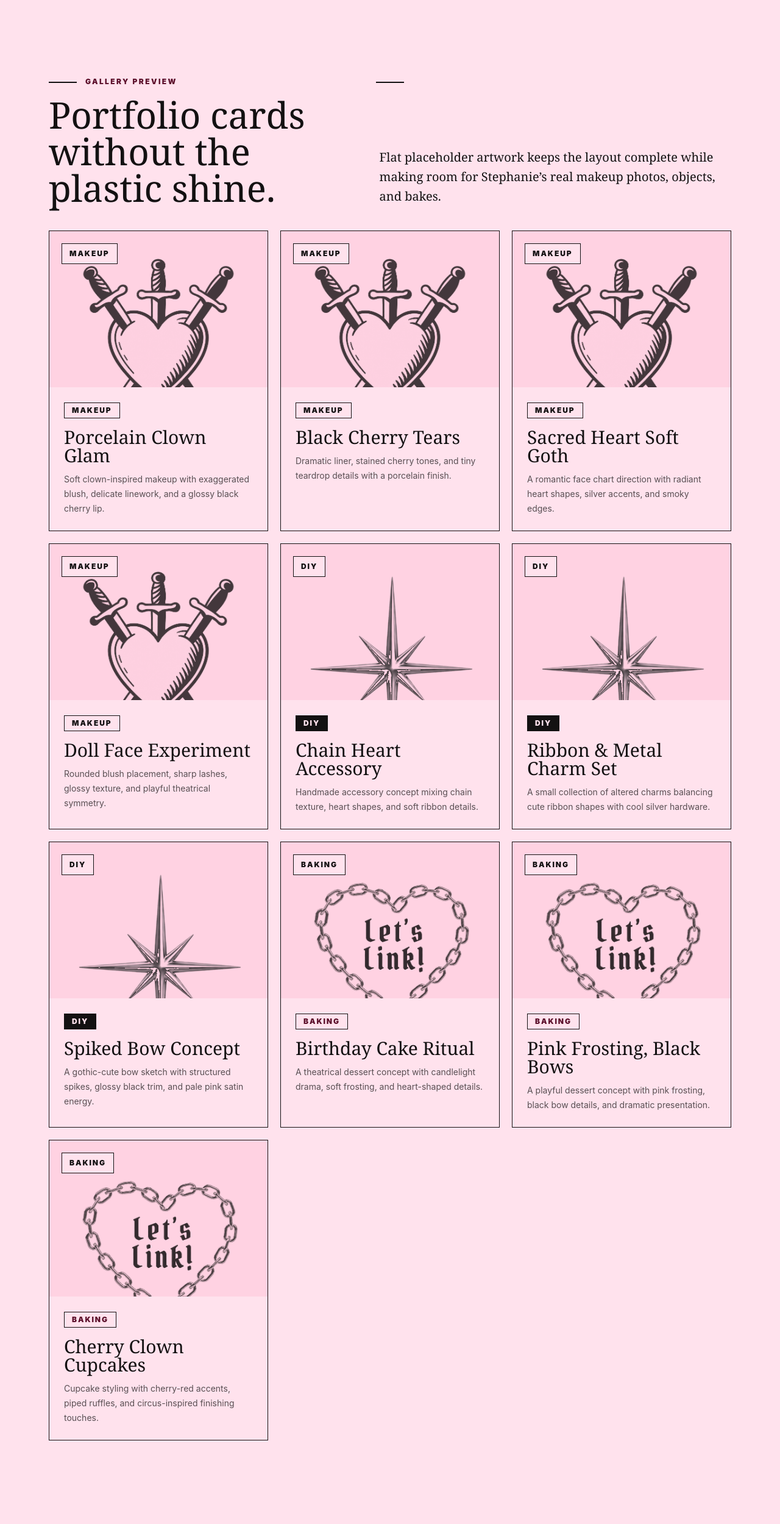
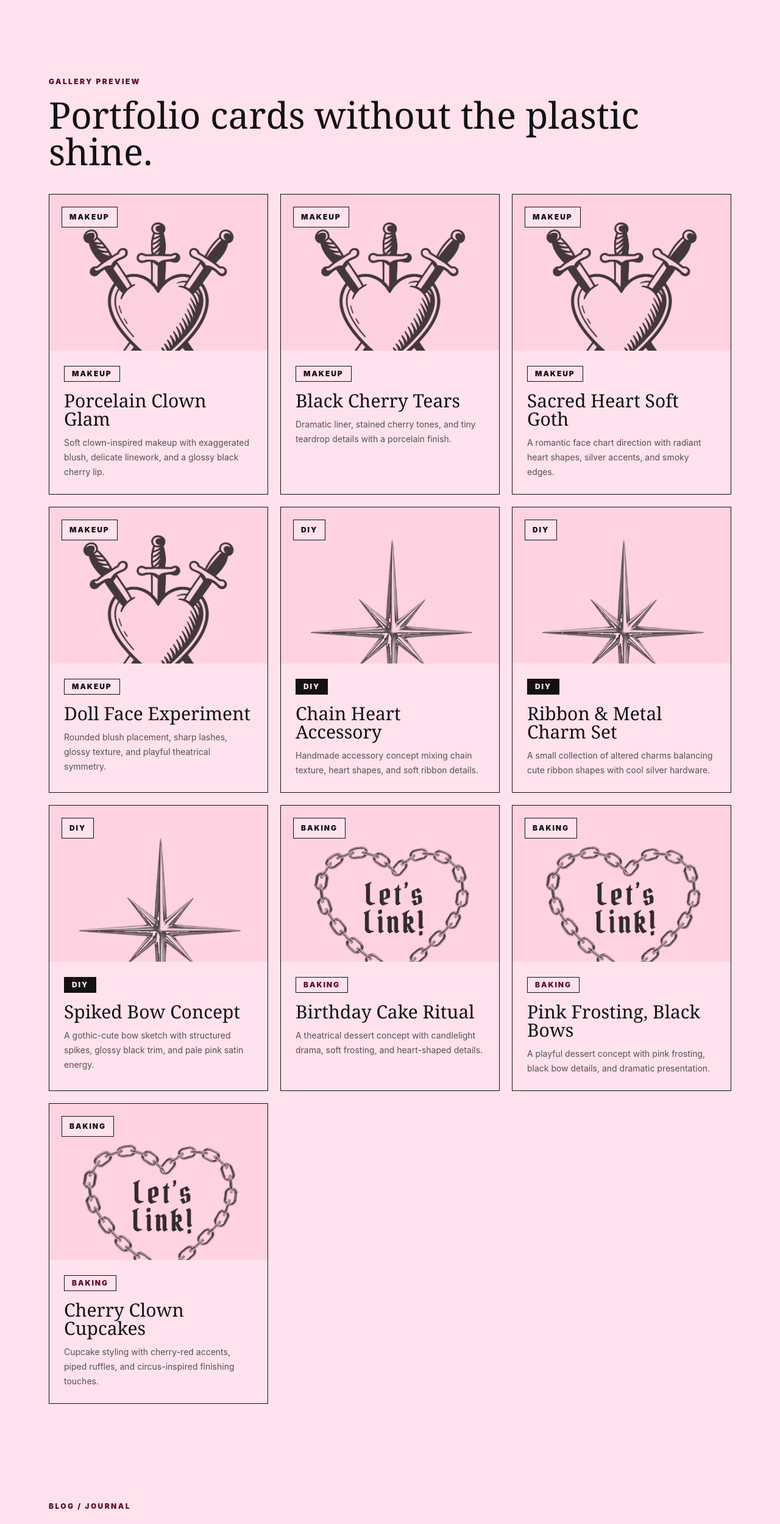
Before and after one commit to cyns21/SP_Portfolio, a Next.js app: page / in a window 1280 px wide. Shown: the part 1220-3719 px from the top of the page at 61% size. Built offline with nearby package versions, Linux system fonts and the light colour scheme; a web font is replaced by a local one.

Commit message:
remove extra text and lines

```diff
--- a/app/globals.css
+++ b/app/globals.css
@@ -38,11 +38,6 @@ body::selection { background: rgb(var(--ink)); color: rgb(var(--powder)); }
 }
 .section-shell { position: relative; z-index: 1; width: min(1120px, calc(100% - 32px)); margin-inline: auto; }
 .brutal-card { border: 1.5px solid rgb(var(--ink)); background: rgb(255 239 246 / 0.9); box-shadow: 3px 3px 0 rgb(var(--ink) / 0.84); backdrop-filter: blur(4px); }
-.chrome-edge { border: 1.5px solid rgb(var(--ink)); background: rgb(var(--powder)); }
-.barbed-divider { position: relative; }
-.barbed-divider::before, .barbed-divider::after { content: ""; position: absolute; top: 50%; width: 46px; height: 1.5px; background: rgb(var(--ink)); }
-.barbed-divider::before { right: calc(100% + 14px); }
-.barbed-divider::after { left: calc(100% + 14px); }
 .asset-art { object-fit: contain; mix-blend-mode: multiply; }
 .gallery-visual { background: rgb(var(--blush)); }
 .focus-ring { outline: 2px solid transparent; outline-offset: 4px; transition: outline-color 180ms ease, outline-offset 180ms ease; }
--- a/components/ContactSection.tsx
+++ b/components/ContactSection.tsx
@@ -20,7 +20,6 @@ export function ContactSection() {
           <div className="text-center lg:text-left"><div className="relative mx-auto mb-6 max-w-64 lg:mx-0"><Image src="/art/letslink.png" alt="Let's link chain heart illustration" width={1254} height={1254} className="asset-art h-auto w-full" /></div><h2 className="font-pirata text-5xl leading-none sm:text-6xl">Contact</h2><p className="mt-5 max-w-xl font-serif text-2xl leading-8 text-ink/78">For creative projects, collaborations, makeup inquiries, or just to say hi.</p></div>
           <div className="grid gap-4">{contactLinks.map(({ label, value, href, Icon }, index) => (<motion.a key={label} href={href} target={href.startsWith("http") ? "_blank" : undefined} rel={href.startsWith("http") ? "noreferrer" : undefined} initial={{ opacity: 0, x: 16 }} whileInView={{ opacity: 1, x: 0 }} viewport={{ once: true }} transition={{ duration: 0.4, delay: index * 0.05 }} whileHover={{ x: 3 }} className="focus-ring group flex items-center gap-4 border border-ink bg-powder p-4 text-ink transition-colors duration-200 hover:bg-white"><span className="grid h-12 w-12 shrink-0 place-items-center bg-ink text-powder"><Icon size={23} /></span><span className="min-w-0"><span className="block text-xs font-black uppercase tracking-[0.18em] text-cherry">{label}</span><span className="block break-words font-serif text-2xl font-semibold leading-tight sm:text-3xl">{value}</span></span></motion.a>))}</div>
         </div>
-        <div className="relative mt-10 border-t border-ink/50 pt-6 text-sm font-black uppercase tracking-[0.16em] text-ink/70">Stephanie Ponce • Makeup • DIY • Baking • {siteContent.handle}</div>
       </div>
     </MotionSection>
   );
--- a/components/GalleryPreview.tsx
+++ b/components/GalleryPreview.tsx
@@ -11,9 +11,8 @@ const artByCategory = { Makeup: "/art/heartwithswords.png", DIY: "/art/stars.png
 export function GalleryPreview() {
   return (
     <MotionSection id="gallery" className="section-shell scroll-mt-24 py-20">
-      <div className="mb-10 grid gap-5 lg:grid-cols-[0.95fr_1.05fr] lg:items-end">
-        <div><p className="barbed-divider ml-[60px] text-xs font-black uppercase tracking-[0.2em] text-cherry">Gallery preview</p><h2 className="mt-4 font-pirata text-5xl leading-none sm:text-6xl">Portfolio cards without the plastic shine.</h2></div>
-        <p className="max-w-2xl font-serif text-xl leading-8 text-ink/74 lg:justify-self-end">Flat placeholder artwork keeps the layout complete while making room for Stephanie’s real makeup photos, objects, and bakes.</p>
+      <div className="mb-10">
+        <p className="text-xs font-black uppercase tracking-[0.2em] text-cherry">Gallery preview</p><h2 className="mt-4 font-pirata text-5xl leading-none sm:text-6xl">Portfolio cards without the plastic shine.</h2>
       </div>
       <div className="grid gap-5 sm:grid-cols-2 xl:grid-cols-3">
         {galleryItems.map((item, index) => (
--- a/components/JournalPreview.tsx
+++ b/components/JournalPreview.tsx
@@ -1,14 +1,14 @@
 "use client";
 
 import { motion } from "framer-motion";
-import { ArrowUpRight, BookOpen, CalendarDays } from "lucide-react";
+import { ArrowUpRight, CalendarDays } from "lucide-react";
 import { blogPosts } from "@/data/blogPosts";
 import { MotionSection } from "@/components/MotionSection";
 
 export function JournalPreview() {
   return (
     <MotionSection id="blog" className="section-shell scroll-mt-24 py-20">
-      <div className="mb-10 flex flex-col justify-between gap-5 md:flex-row md:items-end"><div><p className="barbed-divider ml-[60px] text-xs font-black uppercase tracking-[0.2em] text-cherry">Blog / Journal</p><h2 className="mt-4 max-w-3xl font-pirata text-5xl leading-none sm:text-6xl">Process notes, lightly haunted.</h2></div><div className="chrome-edge flex max-w-sm items-center gap-4 p-4"><BookOpen size={24} /><p className="font-serif text-lg font-semibold leading-6">A quieter editorial area for tutorials, project notes, and inspiration logs.</p></div></div>
+      <div className="mb-10"><p className="text-xs font-black uppercase tracking-[0.2em] text-cherry">Blog / Journal</p><h2 className="mt-4 max-w-3xl font-pirata text-5xl leading-none sm:text-6xl">Process notes, lightly haunted.</h2></div>
       <div className="grid gap-5 md:grid-cols-2">{blogPosts.map((post, index) => (<motion.article key={post.title} initial={{ opacity: 0, y: 20 }} whileInView={{ opacity: 1, y: 0 }} viewport={{ once: true, margin: "-80px" }} transition={{ duration: 0.45, delay: index * 0.05 }} whileHover={{ y: -2 }} className="group relative overflow-hidden border border-ink bg-powder p-6 transition-colors duration-200 hover:bg-blush"><div className="relative"><div className="flex flex-wrap items-center gap-3 text-xs font-black uppercase tracking-[0.15em]"><span className="border border-ink bg-ink px-3 py-1 text-powder">{post.category}</span><span className="inline-flex items-center gap-2 text-ink/65"><CalendarDays size={14} />{post.date}</span></div><h3 className="mt-7 max-w-xl font-pirata text-4xl leading-none">{post.title}</h3><p className="mt-4 max-w-2xl text-base leading-7 text-ink/70">{post.excerpt}</p><span className="mt-7 inline-flex items-center gap-2 border-b border-ink pb-1 text-sm font-black uppercase tracking-[0.16em] transition group-hover:text-cherry">Read more<ArrowUpRight size={16} /></span></div></motion.article>))}</div>
     </MotionSection>
   );
```
